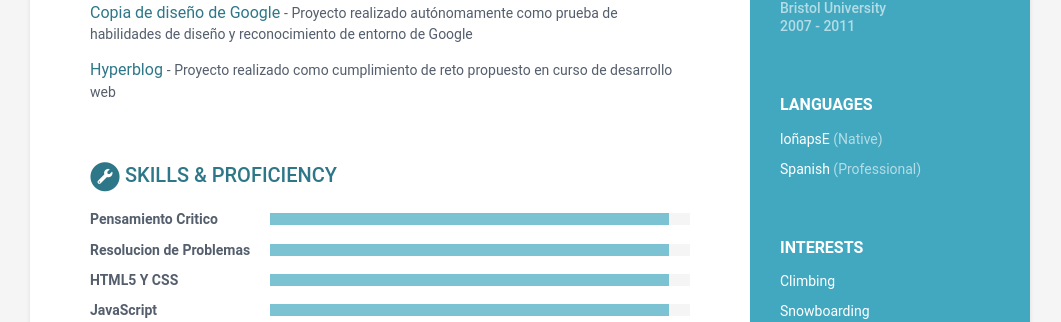
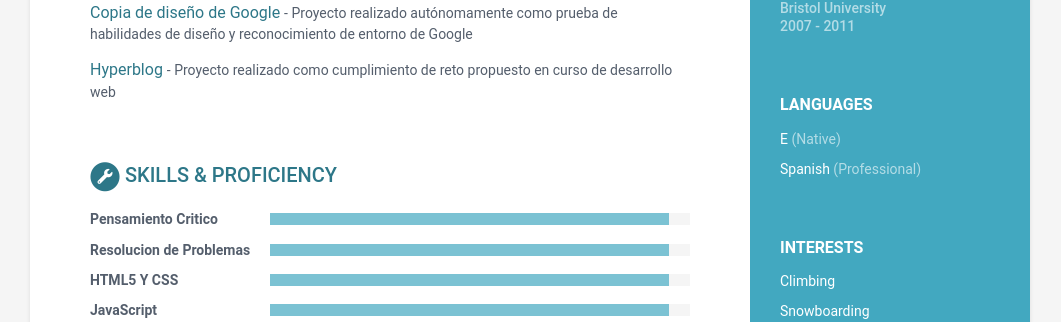
Before and after one commit to KevinC99/good-birch-4e19a, a Jekyll site: the page built from index.html, in a window 1280 px wide. Shown: the part 690-1012 px from the top of the page, without its empty margins (110-1171 px from the left). Built offline with Jekyll 4.4.1, drawn with Linux system fonts in a browser that asks for light colours.

Commit message:
data.yml: updated idiom in languages

```diff
--- a/_data/data.yml
+++ b/_data/data.yml
@@ -13,7 +13,7 @@ sidebar:
   codewars: null
   goodreads: null
   languages:
-    - idiom: loñapsE
+    - idiom: E
       level: Native
     - idiom: Spanish
       level: Professional
```
